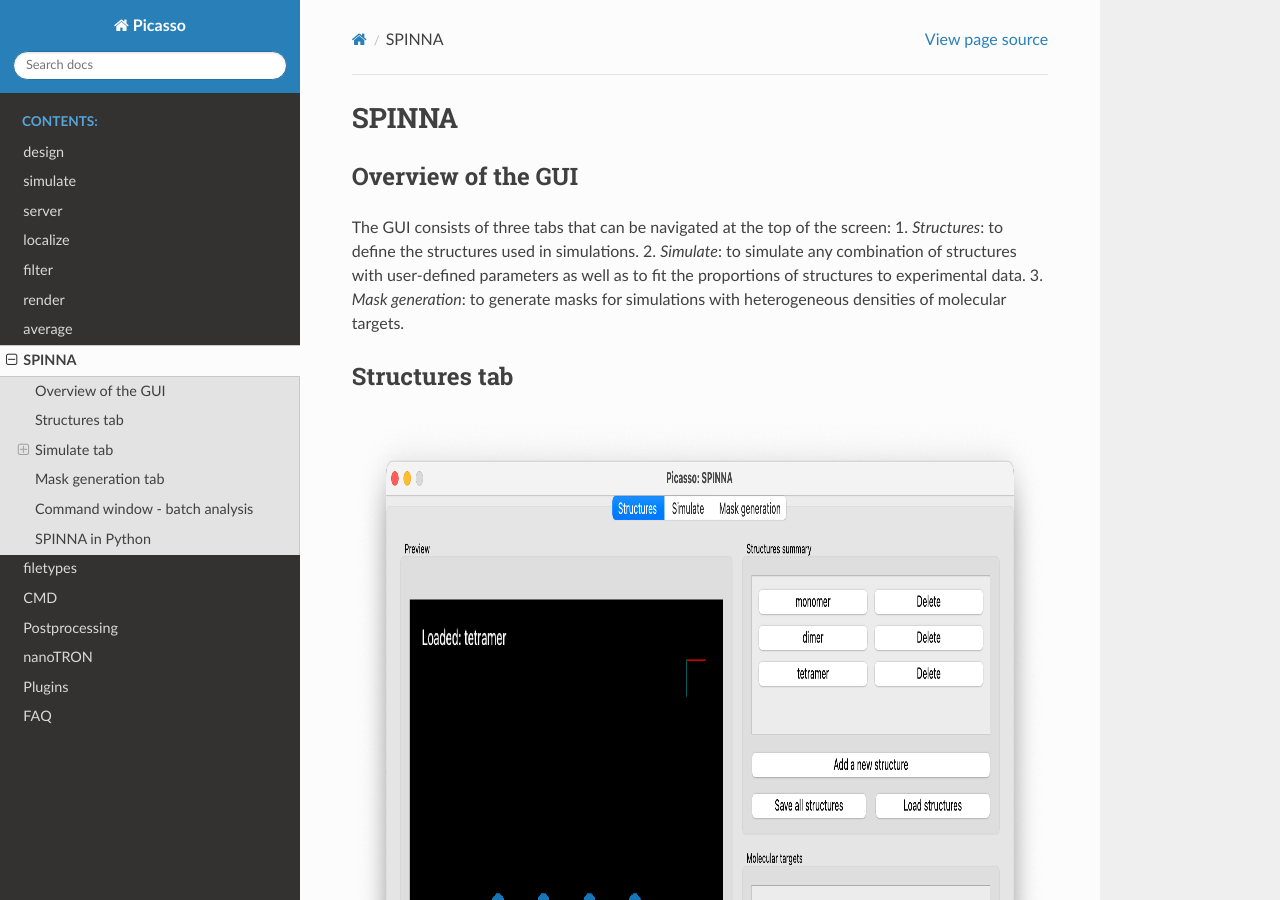
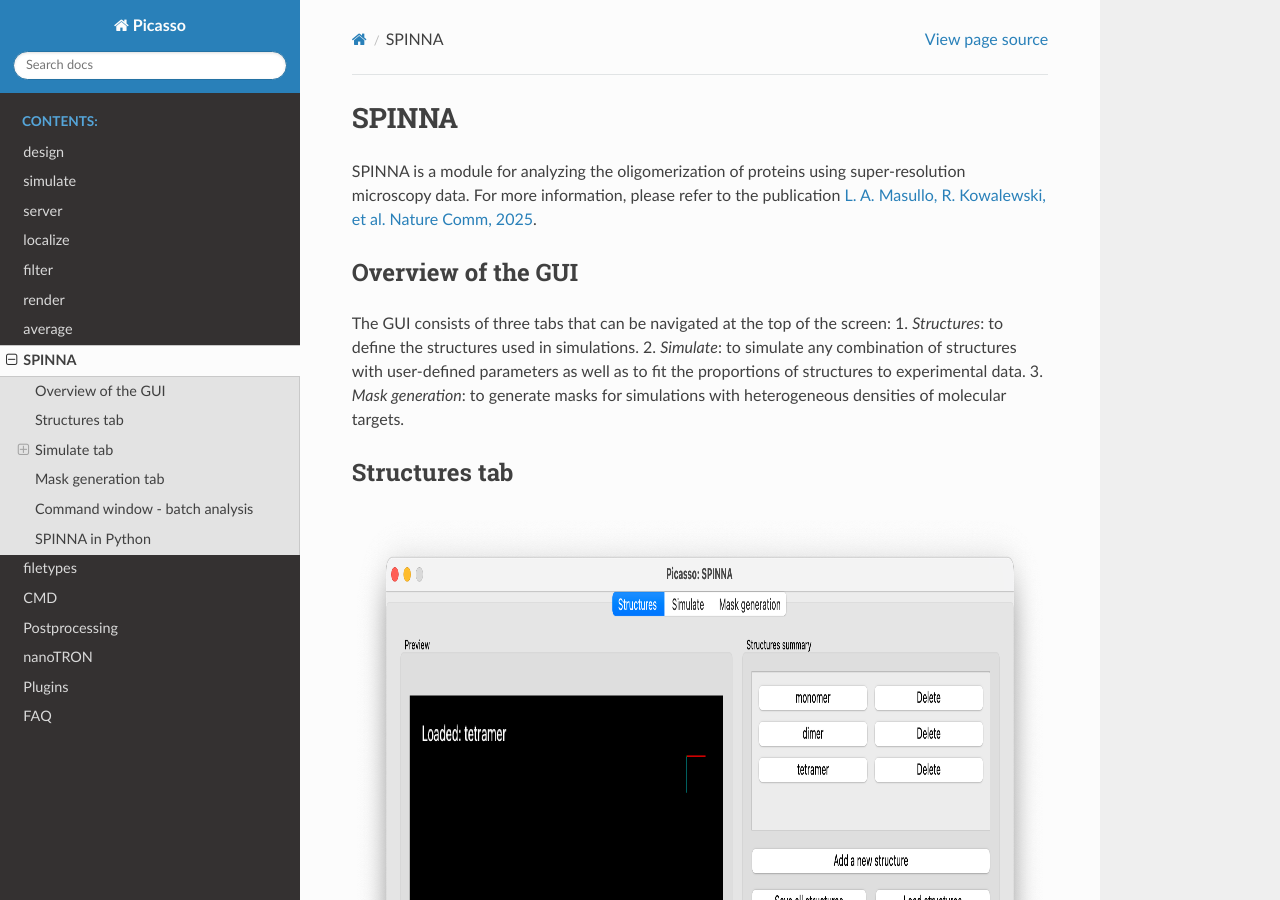
Before and after one commit to jungmannlab/picasso, a Sphinx documentation site: the page built from docs/spinna.rst, in a window 1280 px wide and 900 px high. Built offline with Sphinx 7.4.7 and the Read the Docs theme 3.1.0, drawn with Linux system fonts in a browser that asks for light colours; some of the changed text lies outside the part shown.

Commit message:
add SPINNA doi

```diff
--- a/changelog.rst
+++ b/changelog.rst
@@ -1,11 +1,11 @@
 Changelog
 =========
 
-Last change: 04-MAY-2025 MTS
+Last change: 06-MAY-2025 MTS
 
-0.7.6
+0.8.0
 -----
-- **New module SPINNA for investigating oligormerization of proteins, DOI: **
+- **New module SPINNA for investigating oligormerization of proteins, DOI: `10.1038/s41467-025-59500-z<https://doi.org/10.1038/s41467-025-59500-z>`_**
 - **NeNA bug fix - old values were (usually) too high by a ~sqrt(2) **
 - NeNA bug fix - less prone to fitting to local maximum leading to incorrect values
 - NeNA plot - displays distances in nm
--- a/docs/spinna.rst
+++ b/docs/spinna.rst
@@ -1,5 +1,7 @@
 SPINNA
 ======
+
+SPINNA is a module for analyzing the oligomerization of proteins using super-resolution microscopy data. For more information, please refer to the publication `L. A. Masullo, R. Kowalewski, et al. Nature Comm, 2025 <https://doi.org/10.1038/s41467-025-59500-z>`_.
 
 Overview of the GUI
 -------------------
@@ -52,7 +54,7 @@
 ~~~~~~~
 
 Within the *Fitting* box:
-1. To generate the search space, i.e., the set of stoichiometries tested in SPINNA, click the button *Generate parameter search space* and define the number of simulation repeats and granularity. For more information, see Supplementary Figure 2 in the `SPINNA paper <https://doi.org/123123>`_.
+1. To generate the search space, i.e., the set of stoichiometries tested in SPINNA, click the button *Generate parameter search space* and define the number of simulation repeats and granularity. For more information, see Supplementary Figure 2 in the `SPINNA publication <https://doi.org/10.1038/s41467-025-59500-z>`_.
 2. To save the fitting scores for each tested stoichiometry, tick *Save fitting scores*. The user will be asked to input the name of the resulting .csv file.
 3. To obtain the result’s uncertainty, check the *Bootstrap* box, which will resample from the best fitting model 20 times and rerun SPINNA on the resampled datasets. Note that this will increase the computation time.
 4. To test different SPINNA models, click *Compare models*. The dialog will open, asking the user to input the range of tested label uncertainties (the user can choose to fit label uncertainty or not) and the candidate SPINNA models. For example, the user may want to explore the models with different spacings between the structures or different shape. We recommend the choose lower granularity when comparing models since the fitting may take a long time.
--- a/readme.rst
+++ b/readme.rst
@@ -24,8 +24,9 @@
 A comprehensive documentation can be found here: `Read the Docs <https://picassosr.readthedocs.io/en/latest/?badge=latest>`__.
 
 
-Picasso 0.7.6
+Picasso 0.8.0
 -------------
+- **New module SPINNA for investigating oligomerization of proteins, DOI: `10.1038/s41467-025-59500-z<https://doi.org/10.1038/s41467-025-59500-z>`_**
 - NeNA bug fix: old values were too large by a factor of sqrt(2).
 
 Previous versions
```
